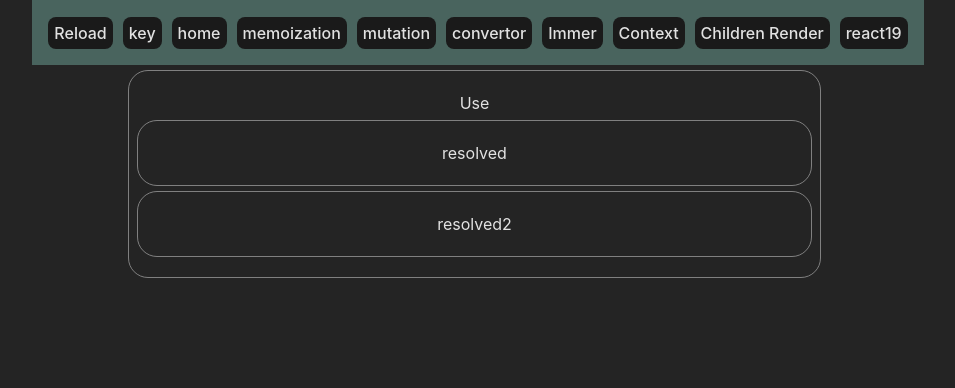
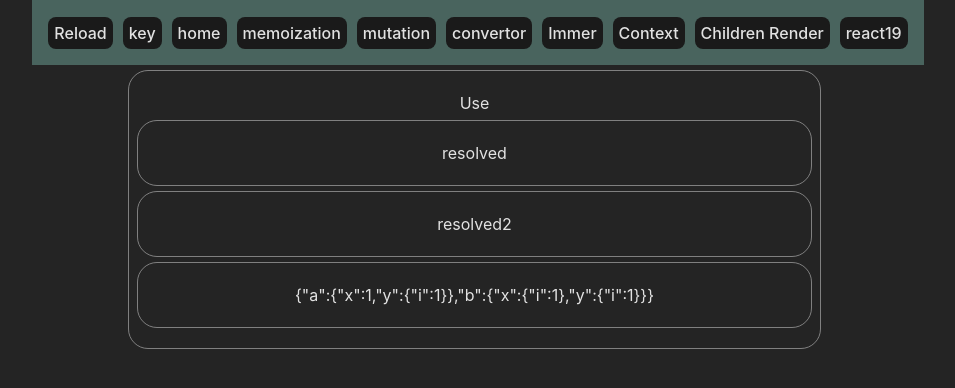
Before and after one commit to Merzaad/learning_react, a React (Vite) app: page /react19 in a window 1280 px wide. Shown: the top 388 px of the page, without its empty margins (162-1117 px from the left). Built offline with nearby package versions, Linux system fonts and the light colour scheme.

Commit message:
use hook

```diff
--- a/src/context/context.ts
+++ /dev/null
@@ -1,9 +0,0 @@
-import { createContext } from 'react'
-import { Context } from '../types/context'
-
-const context = createContext<Context>({
-  state: { a: { x: 1, y: { i: 1 } }, b: { x: { i: 1 }, y: { i: 1 } } },
-  setState: () => null,
-})
-
-export default context
--- /dev/null
+++ b/src/context/context.tsx
@@ -0,0 +1,12 @@
+import React, { createContext, useState } from 'react'
+import { Context } from '../types/context'
+
+const initialState = { a: { x: 1, y: { i: 1 } }, b: { x: { i: 1 }, y: { i: 1 } } }
+export const context = createContext<Context>([initialState, () => null])
+
+export const ContextProvider = ({ children }: { children: React.ReactNode }) => {
+  const [state, setState] = useState(initialState)
+  return <context.Provider value={[state, setState]}>{children}</context.Provider>
+}
+
+export default context
--- a/src/pages/Context/Children3.tsx
+++ b/src/pages/Context/Children3.tsx
@@ -5,7 +5,7 @@ import Box from '../../components/Box'
 import Button from '../../components/Button'
 
 export default function Children3() {
-  const { state, setState } = React.useContext(context)
+  const [state, setState] = React.useContext(context)
   const increase = () => {
     setState(
       produce((draft) => {
--- a/src/pages/Context/Provider.tsx
+++ b/src/pages/Context/Provider.tsx
@@ -9,5 +9,5 @@ export default function Provider({ children }: { children: React.ReactNode }) {
   React.useEffect(() => {
     console.log('Provider render')
   })
-  return <context.Provider value={{ state, setState }}>{children}</context.Provider>
+  return <context.Provider value={[state, setState]}>{children}</context.Provider>
 }
--- a/src/pages/Context/index.tsx
+++ b/src/pages/Context/index.tsx
@@ -18,7 +18,7 @@ const Context = () => {
   return (
     <>
       <Box>
-        <context.Provider value={{ state, setState }}>
+        <context.Provider value={[state, setState]}>
           <Children1>
             <Children2>
               <Children3 />
--- a/src/pages/react19/Use.tsx
+++ b/src/pages/react19/Use.tsx
@@ -1,5 +1,6 @@
 import React from 'react'
 import Box from '../../components/Box'
+import context from '../../context/context'
 
 const resolvePromise = new Promise<string>((resolve) => setTimeout(() => resolve('resolved'), 1000))
 const resolvePromise2 = new Promise<string>((resolve) =>
@@ -11,17 +12,16 @@ const resolvePromise2 = new Promise<string>((resolve) =>
 ) */
 
 export default function Use() {
+  const [state] = React.use(context)
   const result = React.use(resolvePromise)
   const result2 = React.use(resolvePromise2)
 
-  /* const error = React.use(rejectPromise) */
+  console.log(state)
   return (
     <>
-
       <Box>{result}</Box>
       <Box>{result2}</Box>
-
-      {/*  <Box>{error}</Box> */}
+      <Box>{JSON.stringify(state)}</Box>
     </>
   )
 }
--- a/src/pages/react19/index.tsx
+++ b/src/pages/react19/index.tsx
@@ -2,6 +2,7 @@ import * as React from 'react'
 import './index.css'
 import Box from '../../components/Box'
 import Use from './Use'
+import { ContextProvider } from '../../context/context'
 
 const React19 = () => {
   return (
@@ -10,7 +11,9 @@ const React19 = () => {
         Use
         <br />
         <React.Suspense fallback={<>Fallback...</>}>
-          <Use />
+          <ContextProvider>
+            <Use />
+          </ContextProvider>
         </React.Suspense>
       </Box>
     </div>
--- a/src/types/context.ts
+++ b/src/types/context.ts
@@ -4,7 +4,4 @@ interface state {
   a: { x: number; y: { i: number } }
   b: { x: { i: number }; y: { i: number } }
 }
-export interface Context {
-  state: state
-  setState: React.Dispatch<React.SetStateAction<state>>
-}
+export type Context = [state: state, setState: React.Dispatch<React.SetStateAction<state>>]
```
